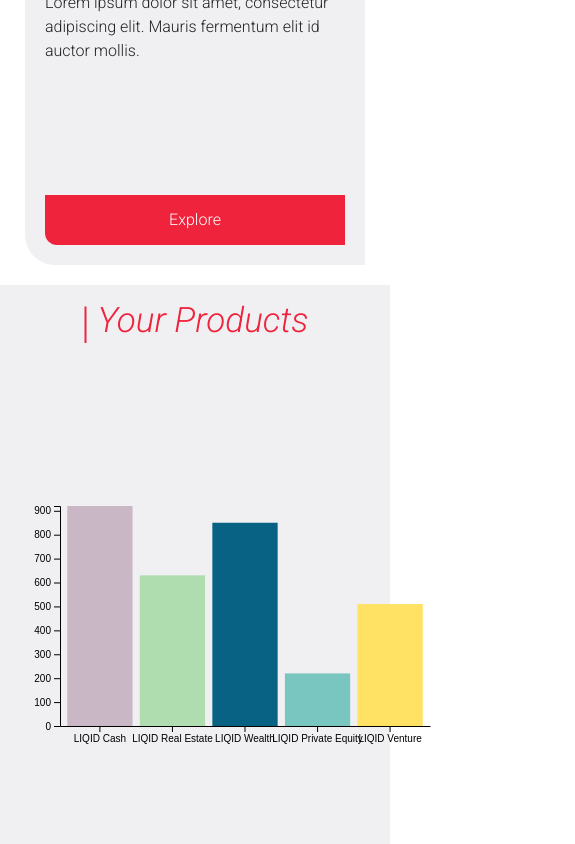
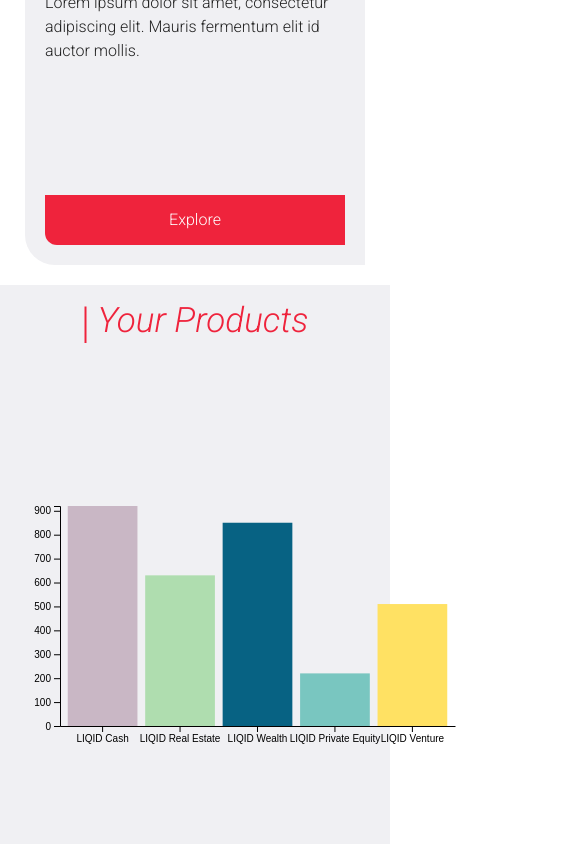
Before and after one commit to AliBandukwala/investment_landing_page, a React (Create React App) app: page / in a window 390 px wide. Shown: the part 999-1843 px from the top of the page, 575 px wide, since content can reach past the window. Built offline with nearby package versions, Linux system fonts and the light colour scheme.

Commit message:
bug fixes

```diff
--- a/src/Components/Appbar/appbar.css
+++ b/src/Components/Appbar/appbar.css
@@ -62,8 +62,8 @@
         position: absolute;
         top: 0;
         left: 0;
-        width: 90%;
-        height: 100vh;
+        width: 100%;
+        height: 90vh;
         background-color: #EF233C;
     }
 
--- a/src/Components/Barchart/barchart.css
+++ b/src/Components/Barchart/barchart.css
@@ -27,7 +27,7 @@
 
 @media only screen and (max-width: 1200px) {
     .d3BarChart{
-        width: 550px;
+        width: 575px;
         height: 350px;
     }
 }
--- a/src/index.css
+++ b/src/index.css
@@ -4,6 +4,7 @@
   margin: 0;
   -webkit-font-smoothing: antialiased;
   -moz-osx-font-smoothing: grayscale;
+  overflow-x: hidden;
 }
 
 code {
```
